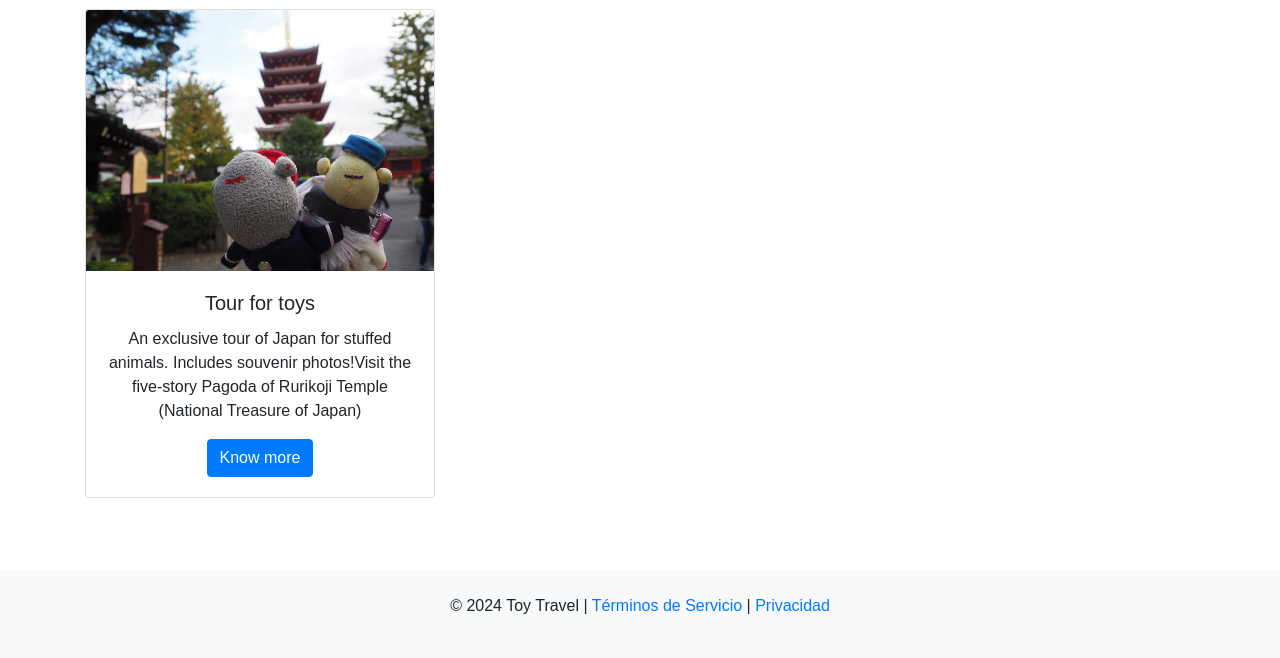
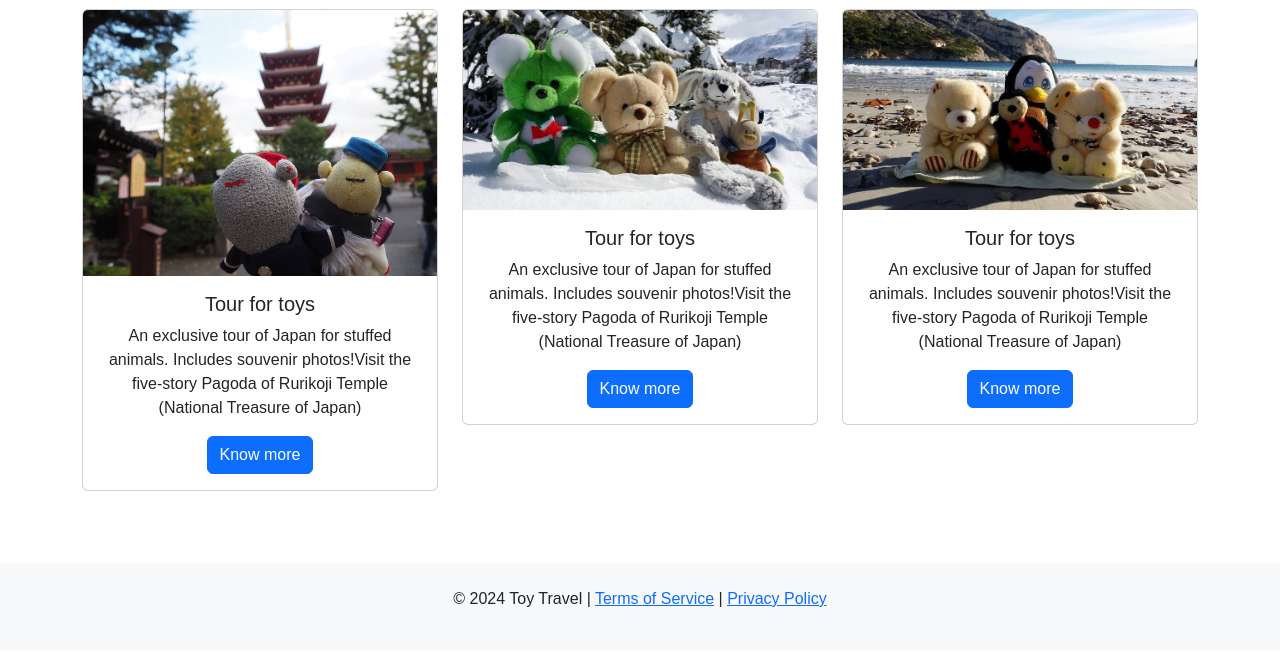
Before and after one commit to mdiogc-JesusLugo2002-Chugani05/ToyTravel, a website built with Parcel: page src/services.html in a window 1280 px wide. Shown: the part 197-855 px from the top of the page. Built offline with nearby package versions, Linux system fonts and the light colour scheme.

Commit message:
nievecita

```diff
--- a/src/services.html
+++ b/src/services.html
@@ -3,15 +3,14 @@
 <head>
     <meta charset="UTF-8">
     <meta name="viewport" content="width=device-width, initial-scale=1.0">
-    <title>Servicios - Toy Travel</title>
-    <link rel="stylesheet" href="https://maxcdn.bootstrapcdn.com/bootstrap/4.5.2/css/bootstrap.min.css">
+    <title>Toy Travel | Services</title>
+    <link href="https://cdn.jsdelivr.net/npm/bootstrap@5.3.3/dist/css/bootstrap.min.css" rel="stylesheet" integrity="sha384-QWTKZyjpPEjISv5WaRU9OFeRpok6YctnYmDr5pNlyT2bRjXh0JMhjY6hW+ALEwIH" crossorigin="anonymous">
     <link rel="stylesheet" href="css/styles.css">
-    <link rel="shortcut icon" href="assets/images/icon.png">
+    <link rel="shortcut icon" href="./assets/images/icon.png" type="image/x-icon">
 
 </head>
 <body>
 
-    <!-- Navegación -->
     <header>
         <nav class="navbar navbar-expand-lg navbar-light bg-light fixed-top">
             <a class="navbar-brand" href="index.html">Toy Travel</a>
@@ -51,6 +50,26 @@
                         </div>
                     </div>
                 </div>
+                <div class="col-md-4 mb-4 service-item">
+                    <div class="card">
+                        <img src="assets/images/nievecits.jpg" class="card-img-top" alt="Tour para peluches">
+                        <div class="card-body">
+                            <h5 class="card-title">Tour for toys</h5>
+                            <p class="card-text">An exclusive tour of Japan for stuffed animals. Includes souvenir photos!Visit the five-story Pagoda of Rurikoji Temple (National Treasure of Japan)</p>
+                            <button class="btn btn-primary">Know more</button>
+                        </div>
+                    </div>
+                </div>
+                <div class="col-md-4 mb-4 service-item">
+                    <div class="card">
+                        <img src="assets/images/france.jpg" class="card-img-top" alt="Tour para peluches">
+                        <div class="card-body">
+                            <h5 class="card-title">Tour for toys</h5>
+                            <p class="card-text">An exclusive tour of Japan for stuffed animals. Includes souvenir photos!Visit the five-story Pagoda of Rurikoji Temple (National Treasure of Japan)</p>
+                            <button class="btn btn-primary">Know more</button>
+                        </div>
+                    </div>
+                </div>
             </div>
         </section>
     </main>
@@ -76,7 +95,7 @@
     </div>
 
     <footer class="bg-light text-center py-4">
-        <p>&copy; 2024 Toy Travel | <a href="#">Términos de Servicio</a> | <a href="#">Privacidad</a></p>
+        <p>&copy; 2024 Toy Travel | <a href="#">Terms of Service</a> | <a href="#">Privacy Policy</a></p>
     </footer>
 
     <script src="https://code.jquery.com/jquery-3.5.1.min.js"></script>
```
Also changed, not shown: src/assets/images/france.jpg (added), src/assets/images/nievecits.jpg (added), src/assets/images/osito.jpg (added), src/assets/images/paris.jpg (added).
